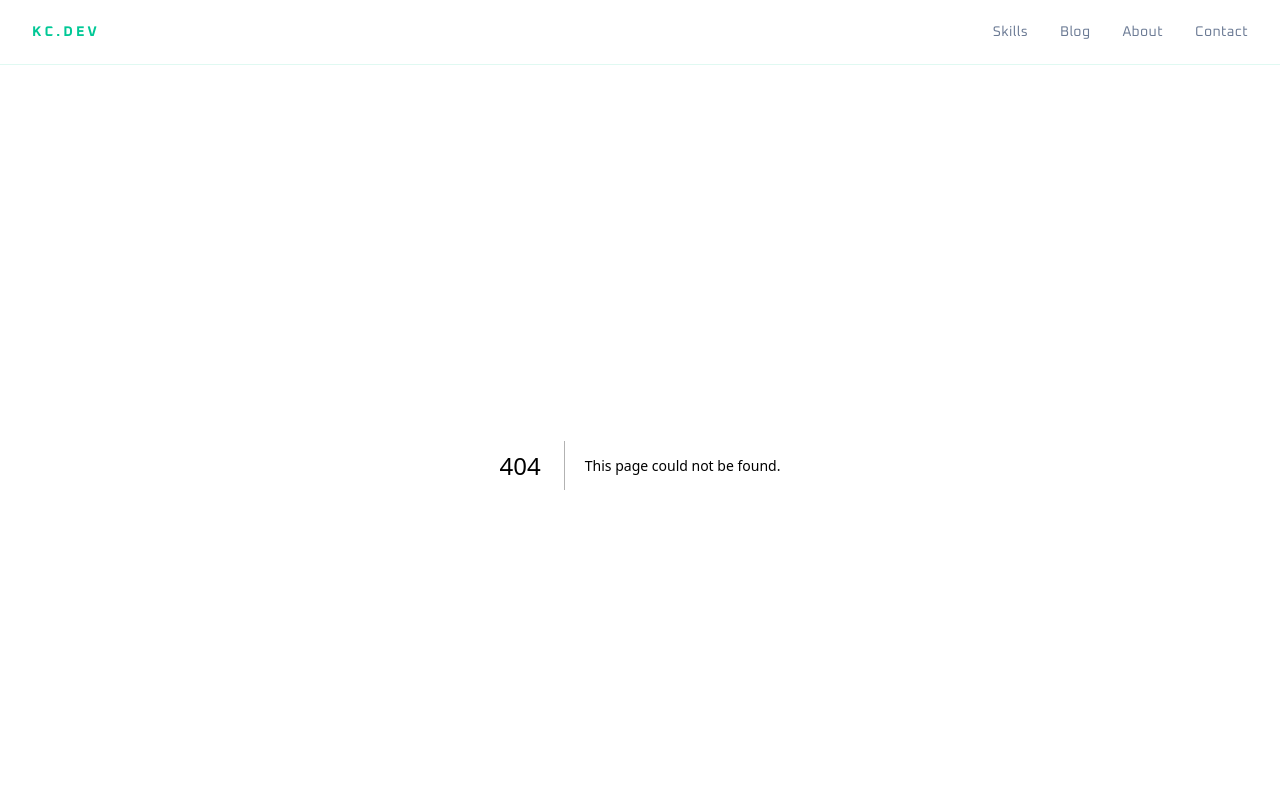
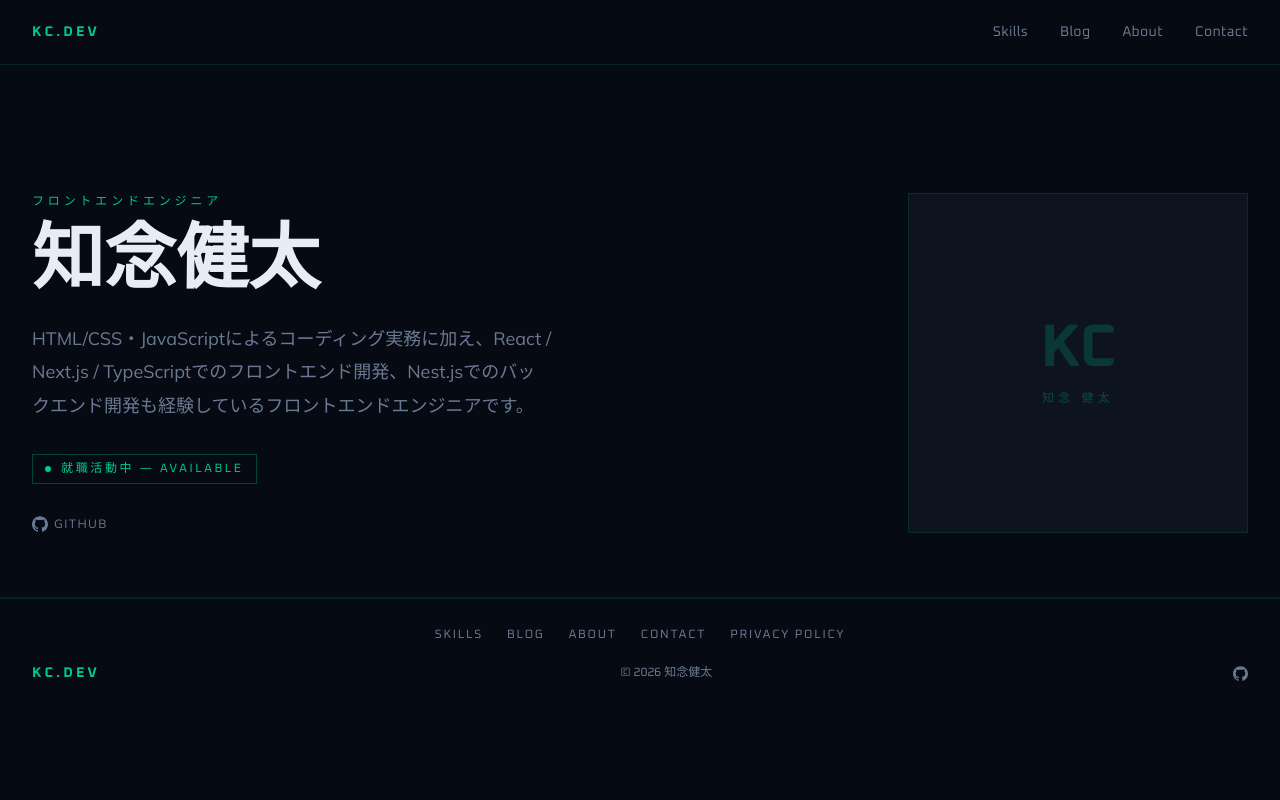
Before and after one commit to kenta-io/portfolio-site, a Next.js app: page /about in a window 1280 px wide. Before the commit this address had no page. Shown: the top 800 px of the page. Built offline with nearby package versions, Linux system fonts and the light colour scheme.

Commit message:
feat: add about page (bio only)

```diff
--- /dev/null
+++ b/src/app/about/page.tsx
@@ -0,0 +1,45 @@
+import { Portrait } from "@/components/about/Portrait";
+import { SiGithub } from "react-icons/si";
+
+export default function AboutPage() {
+  return (
+    <section className="border-b border-border pt-16">
+      <div className="mx-auto max-w-[1280px] px-4 py-10 md:px-6 md:py-14 lg:px-8 lg:py-16">
+        <div className="grid grid-cols-1 items-center gap-10 lg:grid-cols-[1fr_340px] lg:gap-16">
+          <div className="mx-auto w-48 md:w-64 lg:order-2 lg:w-full">
+            <Portrait />
+          </div>
+
+          <div className="lg:order-1">
+            <div className="font-heading mb-3 text-xs tracking-[0.32em] text-accent uppercase md:mb-4">
+              フロントエンドエンジニア
+            </div>
+            <h1 className="font-heading mb-4 text-[44px] leading-none font-bold md:mb-6 md:text-[56px] lg:text-[72px]">
+              知念健太
+            </h1>
+            <p className="mb-6 max-w-[520px] text-base leading-[1.85] text-muted-foreground md:mb-8 md:text-lg">
+              HTML/CSS・JavaScriptによるコーディング実務に加え、React / Next.js
+              /
+              TypeScriptでのフロントエンド開発、Nest.jsでのバックエンド開発も経験しているフロントエンドエンジニアです。
+            </p>
+
+            <div className="font-heading mb-6 inline-flex items-center gap-2.5 border border-accent/30 px-3 py-1.5 text-xs tracking-[0.22em] text-accent uppercase md:mb-8">
+              <span className="h-1.5 w-1.5 rounded-full bg-accent" />
+              就職活動中 — Available
+            </div>
+
+            <a
+              href="https://github.com/kenta-io"
+              target="_blank"
+              rel="noopener noreferrer"
+              className="flex items-center gap-1.5 text-xs tracking-[0.12em] text-muted-foreground uppercase transition-colors hover:text-foreground"
+            >
+              <SiGithub size={16} />
+              GitHub
+            </a>
+          </div>
+        </div>
+      </div>
+    </section>
+  );
+}
--- /dev/null
+++ b/src/components/about/Portrait/index.tsx
@@ -0,0 +1,14 @@
+export function Portrait() {
+  return (
+    <div className="relative aspect-square w-full overflow-hidden border border-border bg-card">
+      <div className="absolute inset-0 flex flex-col items-center justify-center gap-3">
+        <div className="font-heading select-none text-5xl font-bold tracking-tight text-accent/20 md:text-6xl">
+          KC
+        </div>
+        <div className="font-heading text-xs uppercase tracking-[0.35em] text-accent/30">
+          知念 健太
+        </div>
+      </div>
+    </div>
+  );
+}
```
